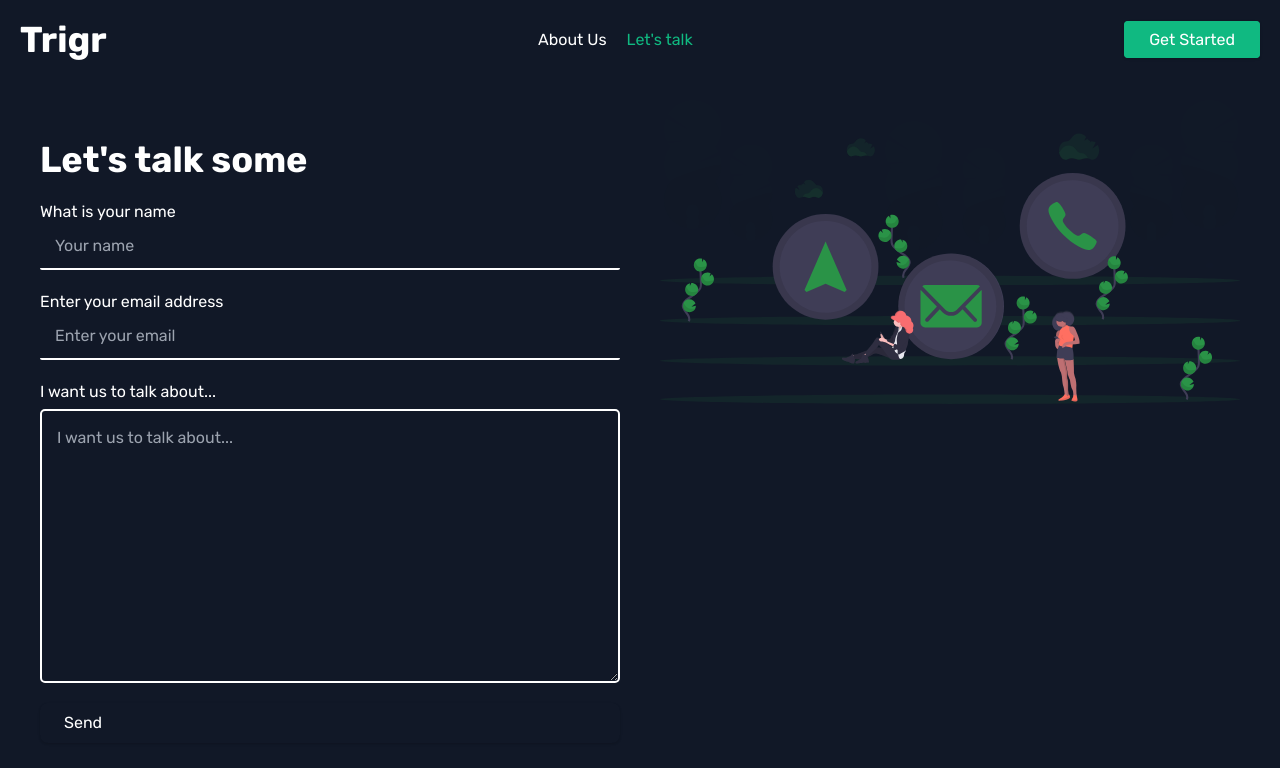
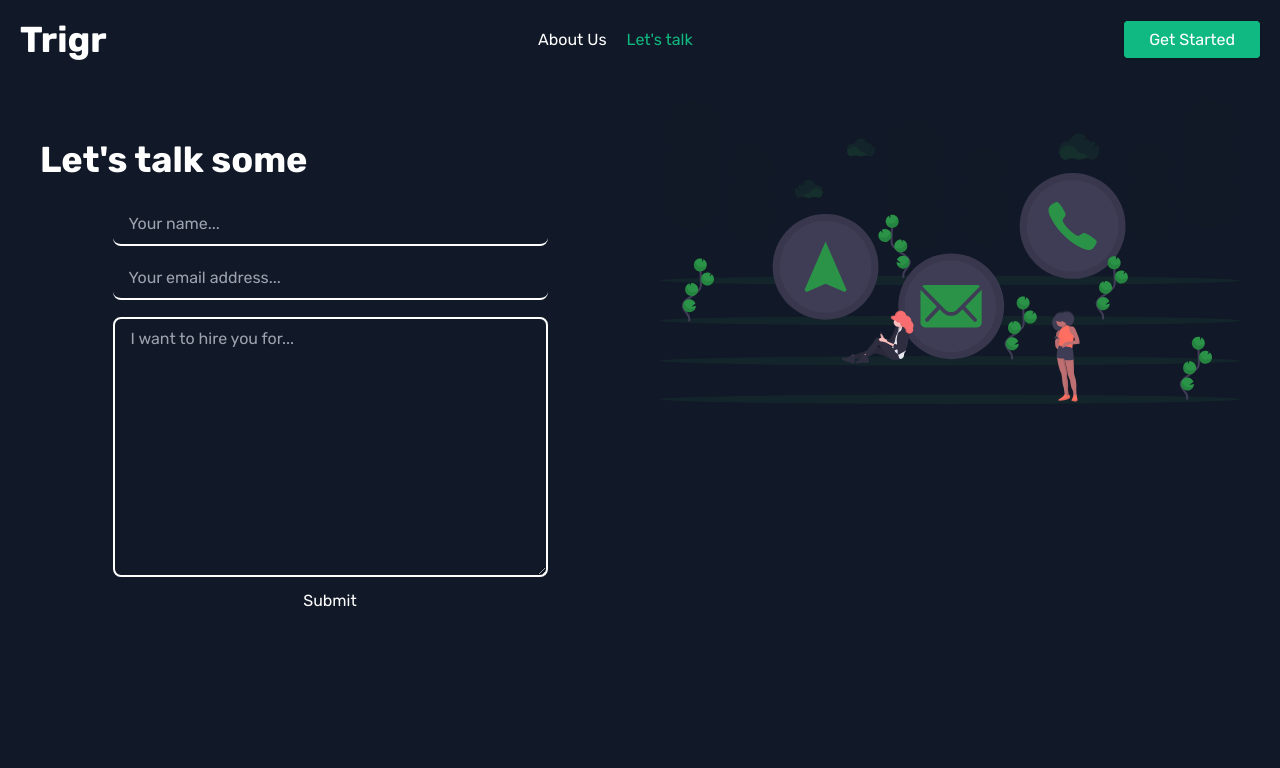
Before and after one commit to SankThomas/trigr, a React (Create React App) app: page /contact-us in a window 1280 px wide. Shown: the top 768 px of the page. Built offline with nearby package versions, Linux system fonts and the light colour scheme.

Commit message:
third time's the charm

```diff
--- a/src/pages/ContactUs.js
+++ b/src/pages/ContactUs.js
@@ -7,7 +7,41 @@ export default function ContactUs() {
         <div className="flex flex-col-reverse md:grid grid-cols-2 gap-10">
           <article>
             <h1 className="text-4xl mb-5 mt-10 font-bold">Let's talk some</h1>
-            <form method="post" className="flex flex-col">
+            <form
+              method="post"
+              className="flex flex-col items-center justify-center mt-6"
+            >
+              <input type="hidden" name="form-name" value="contact" />
+              <input
+                type="text"
+                name="name"
+                id="name"
+                placeholder="Your name..."
+                className="py-2 px-4 mb-3 rounded-lg w-9/12"
+                required
+              />
+              <input
+                type="email"
+                name="email"
+                id="email"
+                placeholder="Your email address..."
+                className="py-2 px-4 mb-3 rounded-lg w-9/12"
+                required
+              />
+              <textarea
+                name="message"
+                id="textarea"
+                cols="30"
+                rows="10"
+                placeholder="I want to hire you for..."
+                className="py-2 px-4 mb-3 rounded-lg w-9/12"
+                required
+              ></textarea>
+              <button type="submit" className="btn-dark w-9/12">
+                Submit
+              </button>
+            </form>
+            {/* <form method="post" className="flex flex-col">
               <input type="hidden" name="form-name" value="contact" />
               <label htmlFor="name">What is your name</label>
               <input
@@ -40,7 +74,7 @@ export default function ContactUs() {
               >
                 Send
               </button>
-            </form>
+            </form> */}
           </article>
 
           <article>
```
